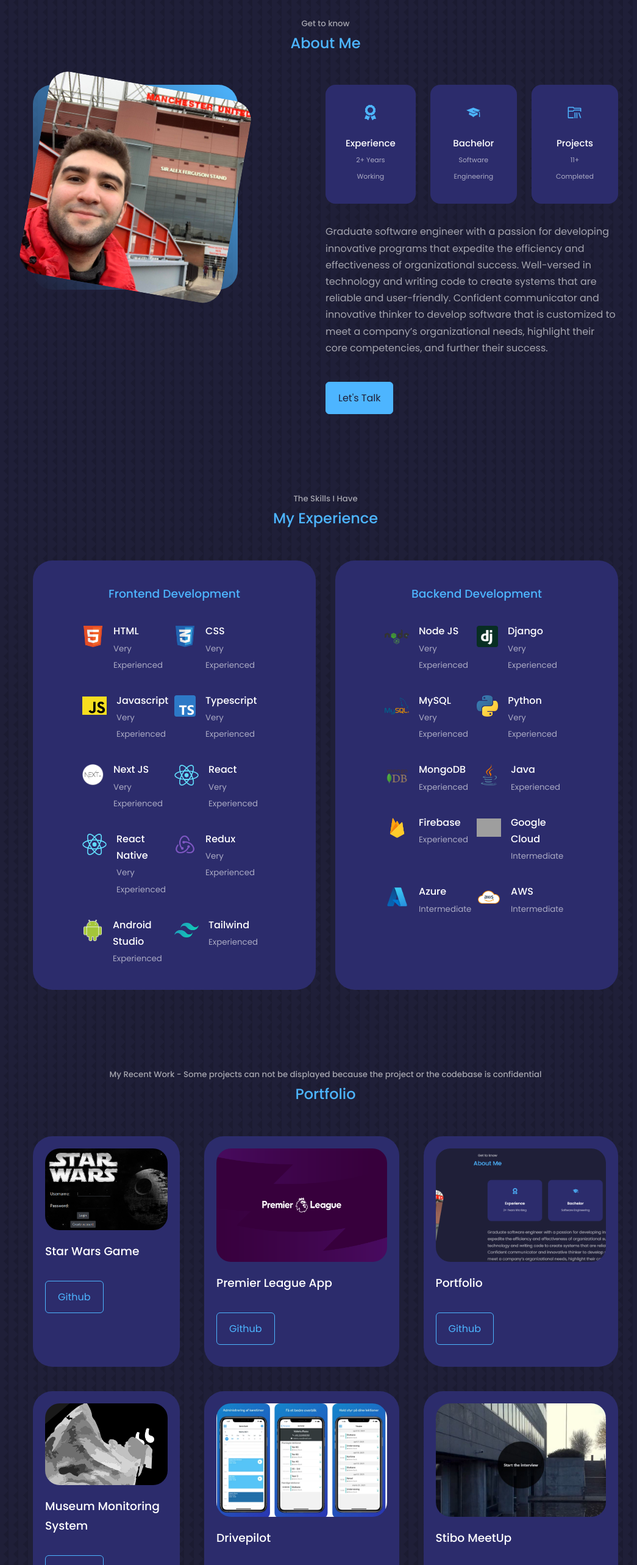
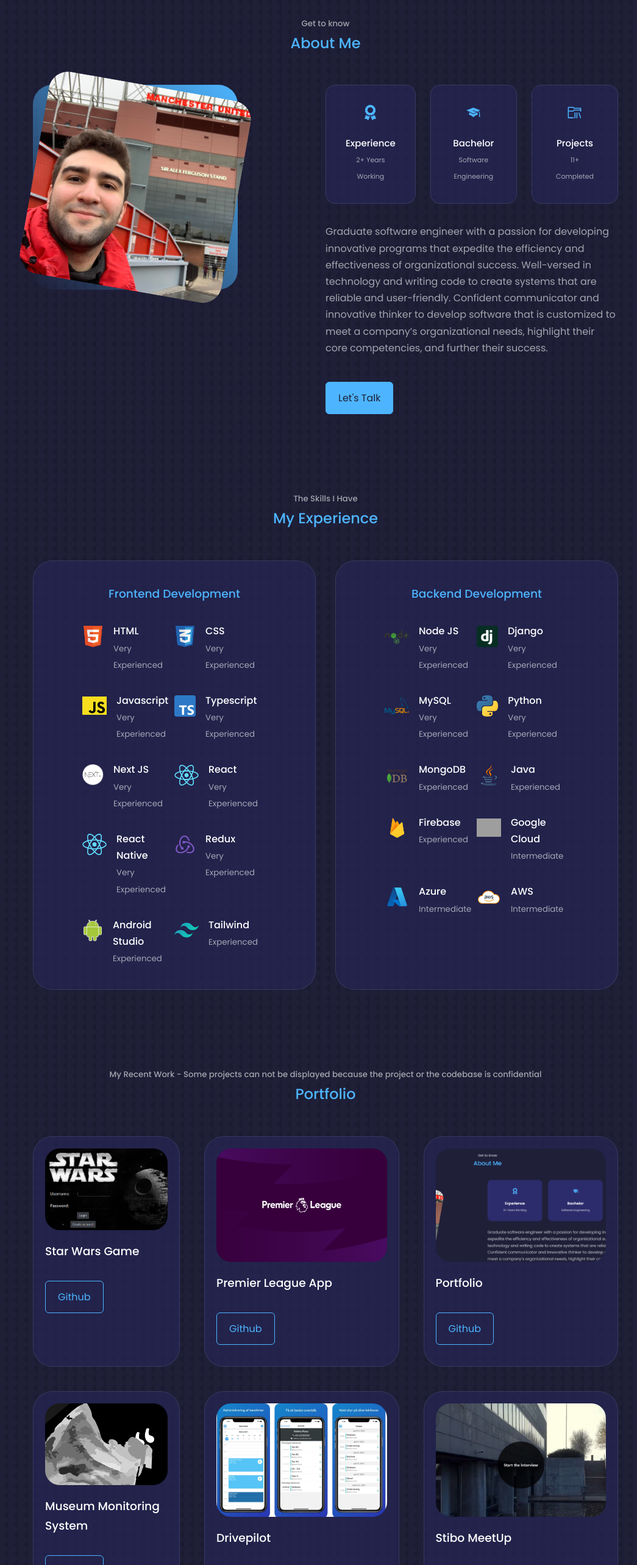
Before and after one commit to valerarusu7/portfolio, a React (Create React App) app: page / in a window 1280 px wide. Shown: the part 900-3466 px from the top of the page at 61% size, without its empty margins (106-1151 px from the left). Built offline with nearby package versions, Linux system fonts and the light colour scheme; grey boxes are pictures that could not be loaded.

Commit message:
Glassmorphism added for content components

```diff
--- a/src/components/About/about.css
+++ b/src/components/About/about.css
@@ -37,11 +37,9 @@
   padding: 32px;
   text-align: center;
   transition: var(--transition);
-}
-
-.about__card:hover {
-  background: transparent;
-  border-color: var(--color-primary-variant);
+  backdrop-filter: blur(2px);
+  -webkit-backdrop-filter: blur(2px);
+  border: 1px solid rgba(255, 255, 255, 0.1);
   cursor: default;
 }
 
--- a/src/components/Contact/contact.css
+++ b/src/components/Contact/contact.css
@@ -18,11 +18,10 @@
   text-align: center;
   border: 1px solid transparent;
   transition: var(--transition);
-}
-
-.contact__option:hover {
-  background: transparent;
-  border-color: var(--color-primary-variant);
+  backdrop-filter: blur(2px);
+  -webkit-backdrop-filter: blur(2px);
+  border: 1px solid rgba(255, 255, 255, 0.1);
+  cursor: default;
 }
 
 .contact__option-icon {
--- a/src/components/Experience/experience.css
+++ b/src/components/Experience/experience.css
@@ -10,12 +10,9 @@
   border-radius: 32px;
   border: 1px solid transparent;
   transition: var(--transition);
-}
-
-.experience__container > div:hover {
-  background: transparent;
-  border-color: var(--color-primary-variant);
-  cursor: default;
+  backdrop-filter: blur(2px);
+  -webkit-backdrop-filter: blur(2px);
+  border: 1px solid rgba(255, 255, 255, 0.1);
 }
 
 .experience__container > div h3 {
--- a/src/components/Portfolio/portfolio.css
+++ b/src/components/Portfolio/portfolio.css
@@ -10,11 +10,10 @@
   border-radius: 32px;
   border: 1px solid transparent;
   transition: var(--transition);
-}
-
-.portfolio__item:hover {
-  border-color: var(--color-primary-variant);
-  background: transparent;
+  backdrop-filter: blur(2px);
+  -webkit-backdrop-filter: blur(2px);
+  border: 1px solid rgba(255, 255, 255, 0.1);
+  cursor: default;
 }
 
 .portfolio__item-image {
--- a/src/index.css
+++ b/src/index.css
@@ -12,7 +12,7 @@
 
 :root {
   --color-bg: #1f1f38;
-  --color-bg-variant: #2c2c6c;
+  --color-bg-variant: rgba(44, 44, 108, 0.4);
   --color-primary: #4db5ff;
   --color-primary-variant: rgba(77, 181, 255, 0.4);
   --color-white: #fff;
```
